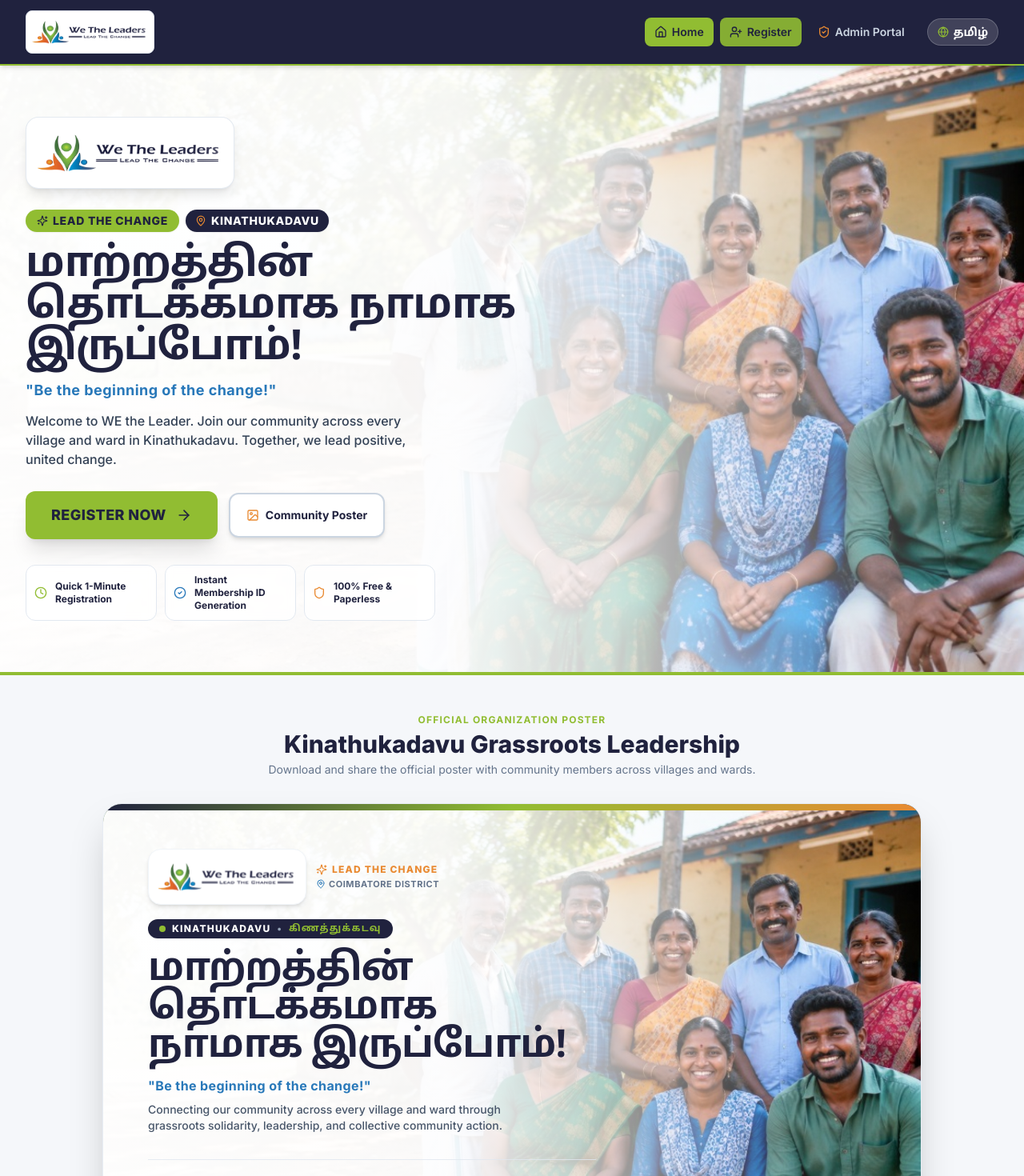
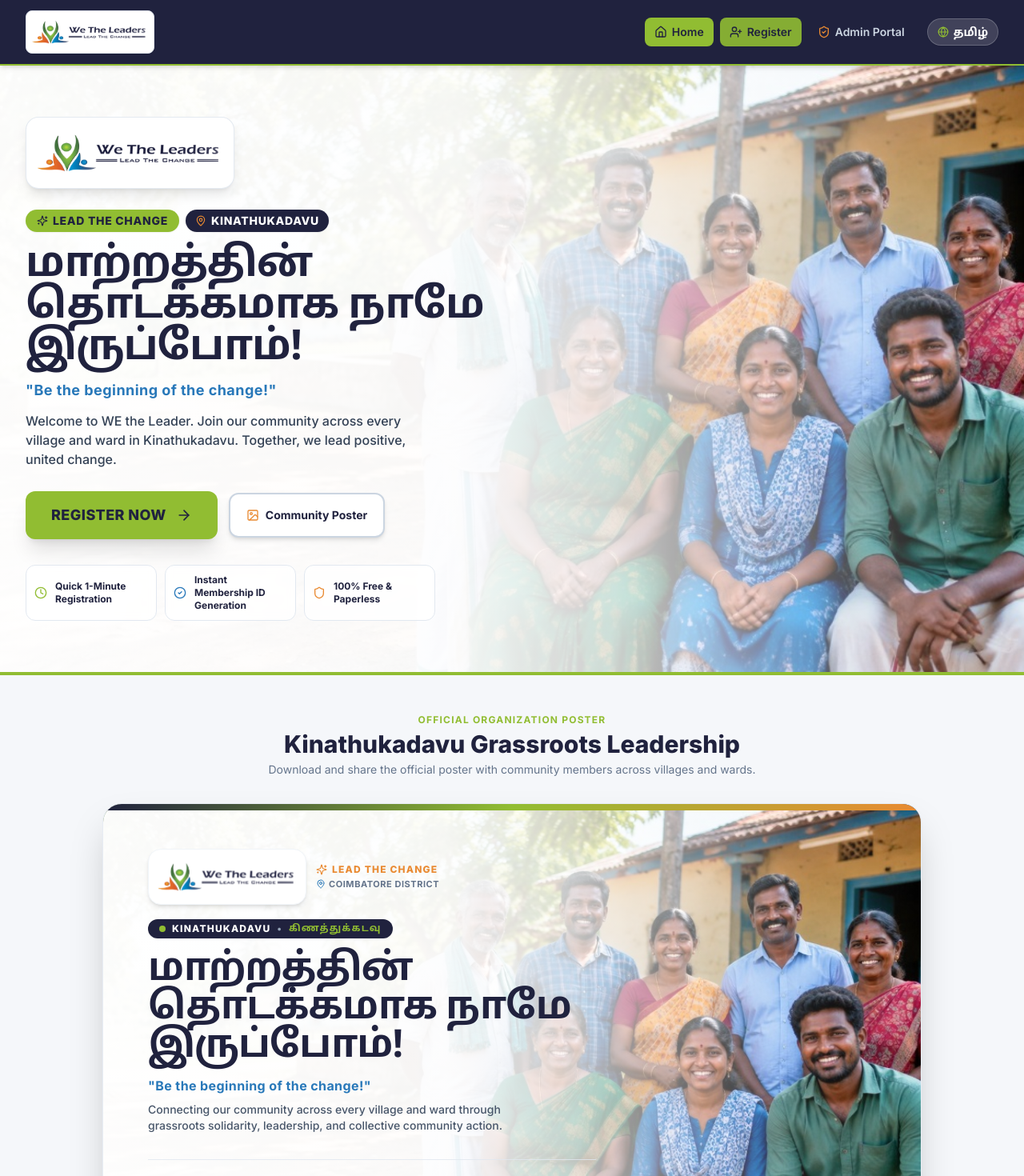
Before and after one commit to loganathan0077/wetheleader, a React (Vite) app: page / in a window 1280 px wide. Shown: the top 1470 px of the page at 80% size. Built offline with nearby package versions, Linux system fonts and the light colour scheme; no server answers.

Commit message:
Update headline to: மாற்றத்தின் தொடக்கமாக நாமே இருப்போம்

```diff
--- a/src/components/CommunityPoster.tsx
+++ b/src/components/CommunityPoster.tsx
@@ -105,7 +105,7 @@ export const CommunityPoster: React.FC<CommunityPosterProps> = ({ onClose, onReg
 
           {/* Exact Tamil Headline in Navy Blue typography */}
           <h1 className="text-3xl sm:text-4xl lg:text-5xl font-black text-[#20223E] leading-[1.15] font-tamil tracking-tight">
-            மாற்றத்தின் தொடக்கமாக நாமாக இருப்போம்!
+            மாற்றத்தின் தொடக்கமாக நாமே இருப்போம்!
           </h1>
 
           {/* English translation / Meaning subtitle */}
--- a/src/pages/HomePage.tsx
+++ b/src/pages/HomePage.tsx
@@ -27,7 +27,7 @@ export const HomePage: React.FC<HomePageProps> = ({ onRegisterClick, onAdminClic
           HERO POSTER BANNER: Authentic Village Photography Background
           - Smiling community members on the right side
           - Clean, bright text area on the left side
-          - Exact Tamil headline: மாற்றத்தின் தொடக்கமாக நாமாக இருப்போம்!
+          - Exact Tamil headline: மாற்றத்தின் தொடக்கமாக நாமே இருப்போம்!
           - Location: KINATHUKADAVU
           - Navy blue typography (#20223E) with Green (#91BD32) & Orange (#E98A32) accents
          ========================================================================= */}
@@ -85,7 +85,7 @@ export const HomePage: React.FC<HomePageProps> = ({ onRegisterClick, onAdminClic
 
             {/* Exact Tamil Headline */}
             <h1 className="text-3xl sm:text-5xl lg:text-[3.25rem] font-black text-[#20223E] leading-[1.15] font-tamil tracking-tight mb-3">
-              மாற்றத்தின் தொடக்கமாக நாமாக இருப்போம்!
+              மாற்றத்தின் தொடக்கமாக நாமே இருப்போம்!
             </h1>
 
             {/* Sub-headline */}
```
